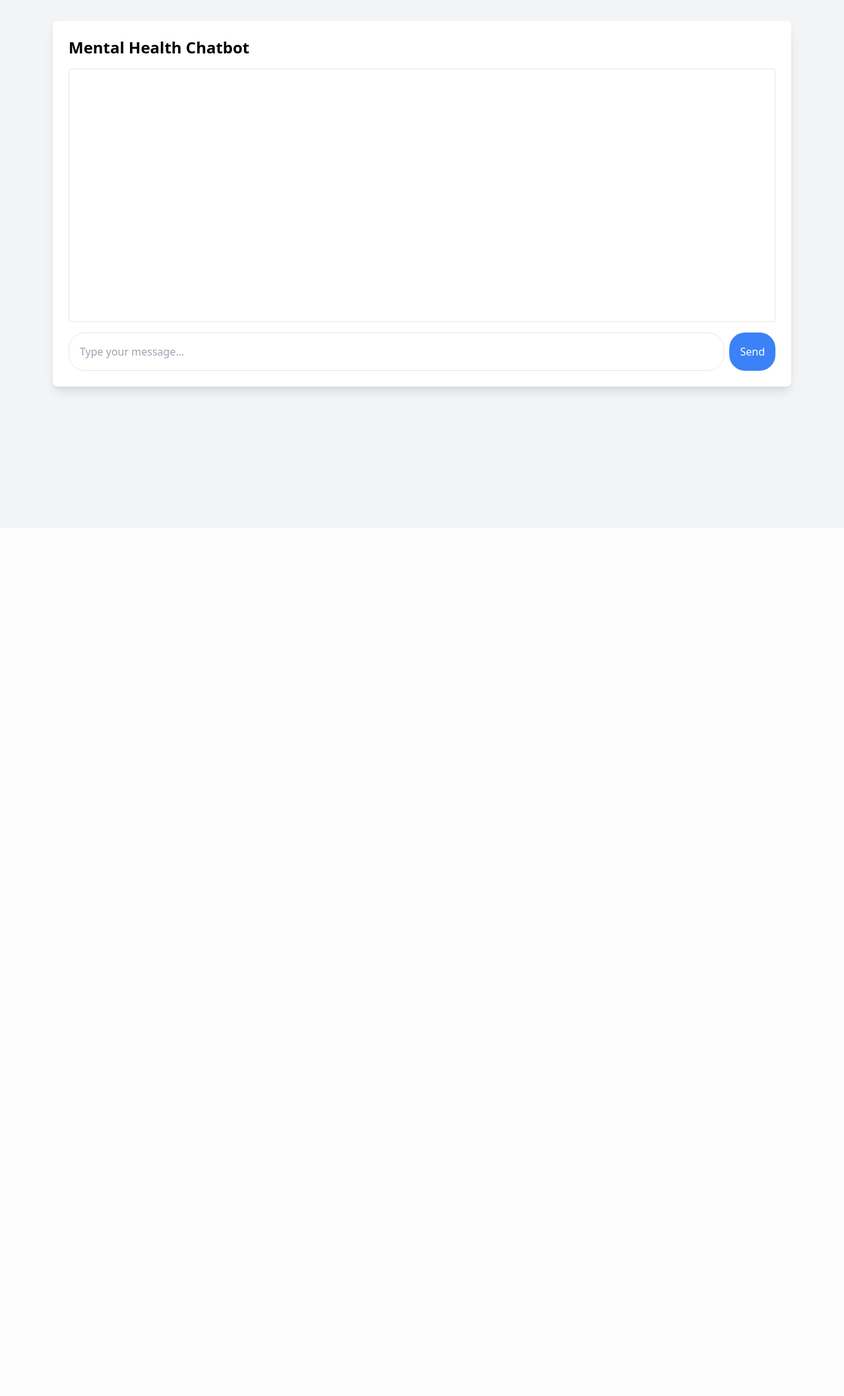
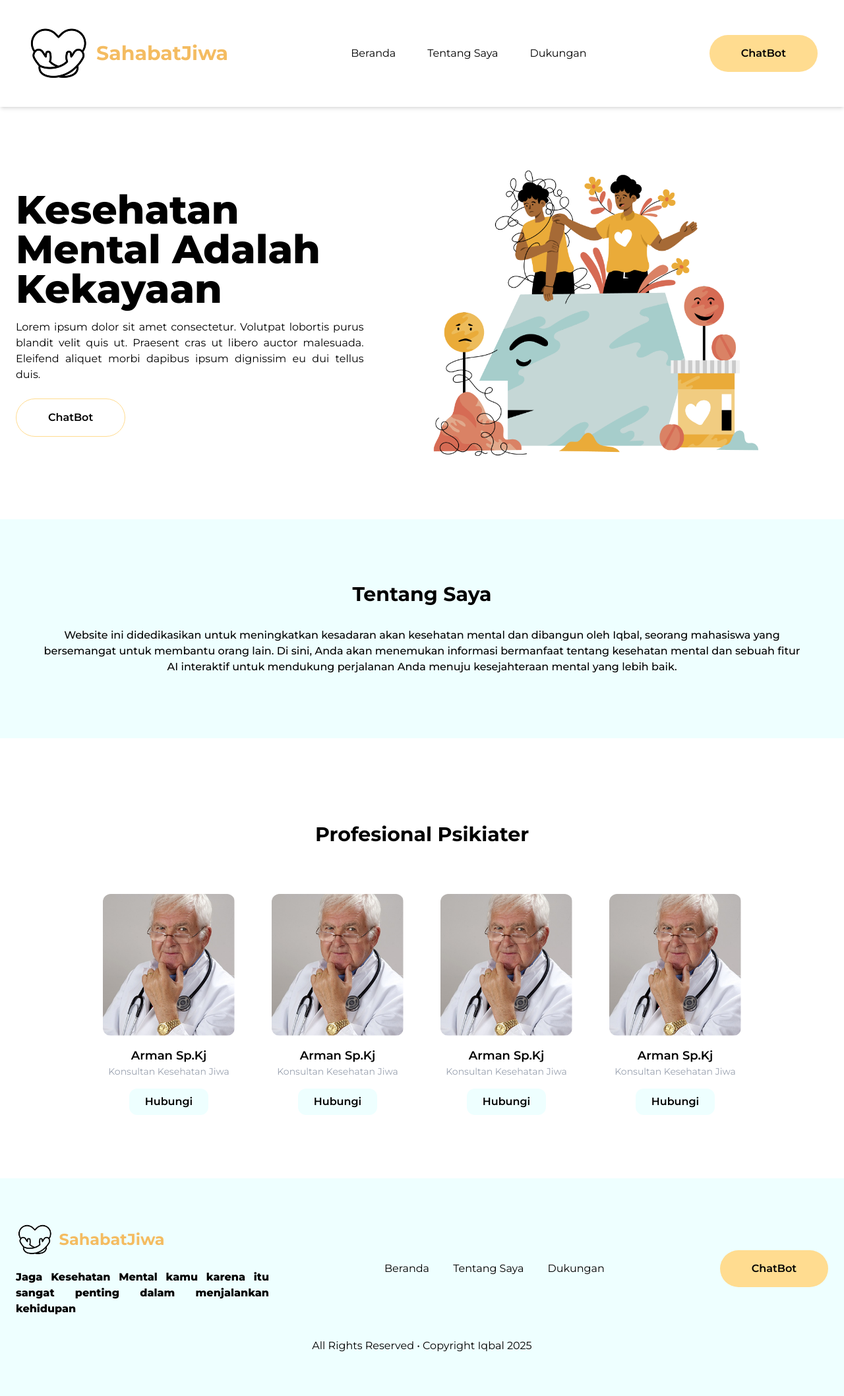
Before and after one commit to mazharidesky/mentalhealth-chatbot, a Flask app: page / in a window 1280 px wide. Shown: the whole page at 66% size. Before the commit the page ends 601 px from the top, so only its background shows below. Run offline with Flask 3, Linux system fonts and the light colour scheme.

Commit message:
feat: front-end in production

```diff
--- a/development-chatbot/models/feedback_data.json
+++ b/development-chatbot/models/feedback_data.json
@@ -148,5 +148,11 @@
     "expected_response": "jika anda ingin sembuh dari penyakit mental langkah pertama adalah berkonsultasi dengan profesional kesehatan mental seperti psikolog atau psikiater untuk mendapatkan diagnosis dan rencana perawatan yang tepat ikuti rencana perawatan tersebut termasuk terapi dan pengobatan jika diperlukan selain itu penting untuk menjaga gaya hidup sehat dengan berolahraga secara teratur makan makanan bergizi dan cukup tidur dukungan dari keluarga dan teman juga sangat berharga jadi jangan ragu untuk berbagi perasaan anda jika perlu bergabunglah dengan kelompok dukungan untuk berbagi pengalaman dengan orang lain yang mengalami hal serupa",
     "bot_response": "Maaf, saya tidak mengerti pertanyaan Anda. Bisa diulangi? Atau Anda bisa memberi tahu saya jawaban yang seharusnya.",
     "timestamp": 1739252982.776765
+  },
+  {
+    "input": "situasi fans mu saat ini",
+    "expected_response": "hampir gila karena kalah terus",
+    "bot_response": "Maaf, saya tidak mengerti pertanyaan Anda. Bisa diulangi? Atau Anda bisa memberi tahu saya jawaban yang seharusnya.",
+    "timestamp": 1739887433.300109
   }
 ]
--- a/production-chatbot/app.py
+++ b/production-chatbot/app.py
@@ -1,13 +1,45 @@
 from flask import Flask, render_template, request, jsonify
 from chatbot import ContextualMentalHealthChatbot
 import os
+
+
+data = [
+    {
+        "image": "../static/img/psikiater-1.png",
+        "name": "Arman Sp.Kj",
+        "specialist": "Konsultan Kesehatan Jiwa",
+        "hubungi": "08123456789"
+    },
+
+    {
+        "image": "../static/img/psikiater-1.png",
+        "name": "Arman Sp.Kj",
+        "specialist": "Konsultan Kesehatan Jiwa",
+        "hubungi": "08123456789"
+    },
+
+    {
+        "image": "../static/img/psikiater-1.png",
+        "name": "Arman Sp.Kj",
+        "specialist": "Konsultan Kesehatan Jiwa",
+        "hubungi": "08123456789"
+    },
+
+    {
+        "image": "../static/img/psikiater-1.png",
+        "name": "Arman Sp.Kj",
+        "specialist": "Konsultan Kesehatan Jiwa",
+        "hubungi": "08123456789"
+    },
+
+]
 
 app = Flask(__name__, static_folder='static')
 chatbot = ContextualMentalHealthChatbot('data.json')
 
 @app.route('/')
 def home():
-    return render_template('index.html')
+    return render_template('index.html', data=data)
 
 @app.route('/chat', methods=['POST'])
 def chat():
--- a/production-chatbot/models/feedback_data.json
+++ b/production-chatbot/models/feedback_data.json
@@ -148,5 +148,11 @@
     "expected_response": "jika anda ingin sembuh dari penyakit mental langkah pertama adalah berkonsultasi dengan profesional kesehatan mental seperti psikolog atau psikiater untuk mendapatkan diagnosis dan rencana perawatan yang tepat ikuti rencana perawatan tersebut termasuk terapi dan pengobatan jika diperlukan selain itu penting untuk menjaga gaya hidup sehat dengan berolahraga secara teratur makan makanan bergizi dan cukup tidur dukungan dari keluarga dan teman juga sangat berharga jadi jangan ragu untuk berbagi perasaan anda jika perlu bergabunglah dengan kelompok dukungan untuk berbagi pengalaman dengan orang lain yang mengalami hal serupa",
     "bot_response": "Maaf, saya tidak mengerti pertanyaan Anda. Bisa diulangi? Atau Anda bisa memberi tahu saya jawaban yang seharusnya.",
     "timestamp": 1739252982.776765
+  },
+  {
+    "input": "situasi fans mu saat ini",
+    "expected_response": "hampir gila karena kalah terus",
+    "bot_response": "Maaf, saya tidak mengerti pertanyaan Anda. Bisa diulangi? Atau Anda bisa memberi tahu saya jawaban yang seharusnya.",
+    "timestamp": 1739887433.300109
   }
 ]
--- /dev/null
+++ b/production-chatbot/static/styles/style.css
@@ -0,0 +1,40 @@
+body {
+  font-family: "Montserrat", sans-serif; /* Fallback to sans-serif if Roboto is not available */
+}
+
+.container {
+  margin-left: auto;
+  margin-right: auto;
+  padding-left: 1.5rem;
+  padding-right: 1.5rem;
+}
+
+@media (min-width: 640px) {
+  .container {
+    /* Add any specific styles for small screens here */
+  }
+}
+
+@media (min-width: 768px) {
+  .container {
+    /* Add any specific styles for medium screens here */
+  }
+}
+
+@media (min-width: 1024px) {
+  .container {
+    /* Add any specific styles for large screens here */
+  }
+}
+
+@media (min-width: 1240px) {
+  .container {
+    /* Add any specific styles for extra large screens here */
+  }
+}
+
+@media (min-width: 1400px) {
+  .container {
+    /* Add any specific styles for 2xl screens here */
+  }
+}
--- a/production-chatbot/templates/index.html
+++ b/production-chatbot/templates/index.html
@@ -3,182 +3,172 @@
   <head>
     <meta charset="UTF-8" />
     <meta name="viewport" content="width=device-width, initial-scale=1.0" />
-    <title>Mental Health Chatbot</title>
+    <link rel="preconnect" href="https://fonts.googleapis.com" />
+    <link rel="preconnect" href="https://fonts.gstatic.com" crossorigin />
     <link
-      href="https://cdnjs.cloudflare.com/ajax/libs/tailwindcss/2.2.19/tailwind.min.css"
+      href="https://fonts.googleapis.com/css2?family=Montserrat:ital,wght@0,100..900;1,100..900&display=swap"
       rel="stylesheet"
     />
-    <style>
-      .typing-animation {
-        display: inline-flex;
-        gap: 0.3rem;
-        margin: 0.5rem;
-      }
-      .typing-dot {
-        width: 6px;
-        height: 6px;
-        border-radius: 50%;
-        background-color: #4a5568;
-        animation: typing 1.4s infinite;
-      }
-      .typing-dot:nth-child(2) {
-        animation-delay: 0.2s;
-      }
-      .typing-dot:nth-child(3) {
-        animation-delay: 0.4s;
-      }
-      @keyframes typing {
-        0%,
-        60%,
-        100% {
-          transform: translateY(0);
-        }
-        30% {
-          transform: translateY(-4px);
-        }
-      }
-    </style>
+    <script src="https://unpkg.com/@tailwindcss/browser@4"></script>
+    <link href="../static/styles/style.css" rel="stylesheet" />
+    <title>Sahabat Jiwa</title>
   </head>
-  <body class="bg-gray-100">
-    <div class="container mx-auto px-4 py-8 max-w-6xl">
-      <div class="bg-white rounded-lg shadow-lg p-6">
-        <h1 class="text-2xl font-bold mb-4">Mental Health Chatbot</h1>
-        <div id="chat-box" class="h-96 overflow-y-auto mb-4 p-4 border rounded">
-          <div class="chat-messages space-y-4"></div>
+  <body>
+    <nav class="py-8 mx-auto px-4 relative z-10 shadow-md">
+      <div class="container flex justify-between items-center">
+        <div class="flex items-center gap-2">
+          <img src="../static/img/logo.png" alt="logo" />
+          <p class="font-bold text-3xl text-[#F4BC61]">SahabatJiwa</p>
         </div>
-        <div class="flex gap-x-2">
-          <input
-            type="text"
-            id="user-input"
-            class="flex-1 p-4 border rounded-3xl focus:outline-none focus:border-blue-500"
-            placeholder="Type your message..."
-          />
+        <div class="flex gap-8">
+          <a
+            class="text-md hover:bg-[#FFDC90] px-2 py-2 rounded-xl transition duration-300"
+            href="#beranda"
+            >Beranda</a
+          >
+          <a
+            class="text-md hover:bg-[#FFDC90] px-2 py-2 rounded-xl transition duration-300"
+            href="#tentang-saya"
+            >Tentang Saya</a
+          >
+          <a
+            class="text-md hover:bg-[#FFDC90] px-2 py-2 rounded-xl transition duration-300"
+            href="#dukungan"
+            >Dukungan</a
+          >
+        </div>
+        <a href="#">
           <button
-            onclick="sendMessage()"
-            class="bg-blue-500 text-white px-4 py-2 hover:bg-blue-600 rounded-3xl"
+            class="bg-[#FFDC90] font-semibold rounded-full px-12 py-4 hover:bg-[#F4BC61] transition duration-300"
           >
-            Send
+            ChatBot
           </button>
+        </a>
+      </div>
+    </nav>
+    <main>
+      <section id="beranda" class="py-24 overflow-x-hidde">
+        <div
+          class="container flex flex-col md:flex-row justify-between items-center"
+        >
+          <div class="flex flex-col items-start mb-8 md:mb-0">
+            <h1 class="font-extrabold text-6xl max-w-[600px]">
+              Kesehatan Mental Adalah Kekayaan
+            </h1>
+            <p class="text-justify max-w-[600px] mt-4">
+              Lorem ipsum dolor sit amet consectetur. Volutpat lobortis purus
+              blandit velit quis ut. Praesent cras ut libero auctor malesuada.
+              Eleifend aliquet morbi dapibus ipsum dignissim eu dui tellus duis.
+            </p>
+            <div class="mt-6">
+              <a href="#">
+                <button
+                  class="border border-[#FFDC90] font-semibold rounded-full px-12 py-4 hover:bg-[#F4BC61] transition duration-300"
+                >
+                  ChatBot
+                </button>
+              </a>
+            </div>
+          </div>
+          <div class="flex justify-center">
+            <img
+              src="../static/img/poto-kanan.png"
+              alt="mental"
+              class="w-full max-w-[70%] h-auto object-contain"
+            />
+          </div>
+        </div>
+      </section>
+      <section id="tentang-saya" class="py-24 bg-[#EEFFFF]">
+        <div class="container flex flex-col items-center">
+          <div
+            class="flex flex-col justify-center items-center gap-8 text-center"
+          >
+            <h1 class="font-bold text-3xl">Tentang Saya</h1>
+            <p class="font-medium max-w-6xl">
+              Website ini didedikasikan untuk meningkatkan kesadaran akan
+              kesehatan mental dan dibangun oleh Iqbal, seorang mahasiswa yang
+              bersemangat untuk membantu orang lain. Di sini, Anda akan
+              menemukan informasi bermanfaat tentang kesehatan mental dan sebuah
+              fitur AI interaktif untuk mendukung perjalanan Anda menuju
+              kesejahteraan mental yang lebih baik.
+            </p>
+          </div>
+        </div>
+      </section>
+      <section id="dukungan" class="py-24 overflow-x-hidden">
+        <div class="container flex flex-col items-center">
+          <div
+            class="flex flex-col justify-center items-center gap-10 text-center"
+          >
+            <h1 class="font-bold text-3xl py-8">Profesional Psikiater</h1>
+            <div class="flex gap-x-14">
+              {% for item in data %}
+              <div class="flex flex-col gap-4">
+                <img
+                  src="{{ url_for('static', filename=item.image) }}"
+                  alt="{{ item.name }}"
+                  class="rounded-xl"
+                  style="width: 200px; height: auto"
+                />
+                <div class="flex flex-col items-center">
+                  <h2 class="font-semibold text-lg">{{ item.name }}</h2>
+                  <p class="text-sm text-gray-400">{{ item.specialist }}</p>
+                </div>
+                <a href="https://wa.me/{{ item.hubungi}}">
+                  <button
+                    class="bg-[#EEFFFF] font-semibold px-6 py-2 rounded-xl hover:bg-[#9DC4C2] transition duration-300"
+                  >
+                    Hubungi
+                  </button>
+                </a>
+              </div>
+              {% endfor %}
+            </div>
+          </div>
+        </div>
+      </section>
+    </main>
+    <footer class="py-16 overflow-x-hidden bg-[#EEFFFF]">
+      <div class="container flex items-center">
+        <div class="flex justify-between items-center w-full">
+          <div class="flex flex-col gap-4">
+            <div class="flex gap-2 items-center">
+              <img src="../static/img/logo.png" alt="logo" class="w-[15%]" />
+              <p class="font-bold text-2xl text-[#F4BC61]">SahabatJiwa</p>
+            </div>
+            <p class="font-extrabold max-w-sm text-justify">
+              Jaga Kesehatan Mental kamu karena itu sangat penting dalam
+              menjalankan kehidupan
+            </p>
+          </div>
+          <div class="space-x-4">
+            <a
+              class="text-md hover:bg-[#FFDC90] px-2 py-2 rounded-xl transition duration-300"
+              href="#beranda"
+              >Beranda</a
+            >
+            <a
+              class="text-md hover:bg-[#FFDC90] px-2 py-2 rounded-xl transition duration-300"
+              href="#tentang-saya"
+              >Tentang Saya</a
+            >
+            <a
+              class="text-md hover:bg-[#FFDC90] px-2 py-2 rounded-xl transition duration-300"
+              href="#dukungan"
+              >Dukungan</a
+            >
+          </div>
+          <div>
+            <button
+              class="bg-[#FFDC90] font-semibold rounded-full px-12 py-4 hover:bg-[#F4BC61] transition duration-300"
+            >
+              ChatBot
+            </button>
+          </div>
         </div>
       </div>
-    </div>
-
-    <script>
-      const chatBox = document.querySelector(".chat-messages");
-      const userInput = document.getElementById("user-input");
-
-      userInput.addEventListener("keypress", (e) => {
-        if (e.key === "Enter") {
-          sendMessage();
-        }
-      });
-
-      function createTypingIndicator() {
-        const typingDiv = document.createElement("div");
-        typingDiv.className = "flex justify-start";
-
-        const messageContent = document.createElement("div");
-        messageContent.className = "flex items-start gap-2.5 max-w-[80%]";
-
-        const avatar = document.createElement("img");
-        avatar.className = "w-8 h-8 rounded-full";
-        avatar.src = "/static/img/bot-avatar.png";
-        avatar.alt = "Bot avatar";
-
-        const typingBubble = document.createElement("div");
-        typingBubble.className = "p-4 rounded-xl bg-gray-200";
-
-        const typingAnimation = document.createElement("div");
-        typingAnimation.className = "typing-animation";
-        for (let i = 0; i < 3; i++) {
-          const dot = document.createElement("div");
-          dot.className = "typing-dot";
-          typingAnimation.appendChild(dot);
-        }
-
-        typingBubble.appendChild(typingAnimation);
-        messageContent.appendChild(avatar);
-        messageContent.appendChild(typingBubble);
-        typingDiv.appendChild(messageContent);
-
-        return typingDiv;
-      }
-
-      async function simulateTyping(message, typingIndicator) {
-        return new Promise((resolve) => {
-          setTimeout(() => {
-            chatBox.removeChild(typingIndicator);
-            addMessage(message, false);
-            resolve();
-          }, 1500);
-        });
-      }
-
-      function addMessage(message, isUser) {
-        const messageDiv = document.createElement("div");
-        messageDiv.className = `flex ${
-          isUser ? "justify-end" : "justify-start"
-        }`;
-
-        const messageContent = document.createElement("div");
-        messageContent.className = "flex items-start gap-2.5 max-w-[80%]";
-
-        const avatar = document.createElement("img");
-        avatar.className = "w-8 h-8 rounded-full";
-        avatar.src = isUser
-          ? "/static/img/user-avatar.png"
-          : "/static/img/bot-avatar.png";
-        avatar.alt = isUser ? "User avatar" : "Bot avatar";
-
-        const messageBubble = document.createElement("div");
-        messageBubble.className = `p-4 rounded-xl ${
-          isUser ? "bg-blue-500 text-white" : "bg-gray-200 text-gray-800"
-        }`;
-        messageBubble.textContent = message;
-
-        if (isUser) {
-          messageContent.appendChild(messageBubble);
-          messageContent.appendChild(avatar);
-        } else {
-          messageContent.appendChild(avatar);
-          messageContent.appendChild(messageBubble);
-        }
-
-        messageDiv.appendChild(messageContent);
-        chatBox.appendChild(messageDiv);
-        chatBox.scrollTop = chatBox.scrollHeight;
-      }
-
-      async function sendMessage() {
-        const message = userInput.value.trim();
-        if (!message) return;
-
-        addMessage(message, true);
-        userInput.value = "";
-
-        const typingIndicator = createTypingIndicator();
-        chatBox.appendChild(typingIndicator);
-        chatBox.scrollTop = chatBox.scrollHeight;
-
-        try {
-          const response = await fetch("/chat", {
-            method: "POST",
-            headers: {
-              "Content-Type": "application/json",
-            },
-            body: JSON.stringify({ message }),
-          });
-
-          const data = await response.json();
-          await simulateTyping(data.response, typingIndicator);
-        } catch (error) {
-          console.error("Error:", error);
-          await simulateTyping(
-            "Sorry, there was an error processing your message.",
-            typingIndicator
-          );
-        }
-      }
-    </script>
+      <p class="text-center mt-8">All Rights Reserved • Copyright Iqbal 2025</p>
+    </footer>
   </body>
 </html>
```
Also changed, not shown: development-chatbot/models/context_data.json (+16 -16 lines), production-chatbot/models/context_data.json (+15 -15 lines), production-chatbot/templates/chat.html (added, +184 -0 lines), production-chatbot/static/img/logo.png (added), production-chatbot/static/img/poto-kanan.png (added), production-chatbot/static/img/psikiater-1.png (added), 2 other files.
